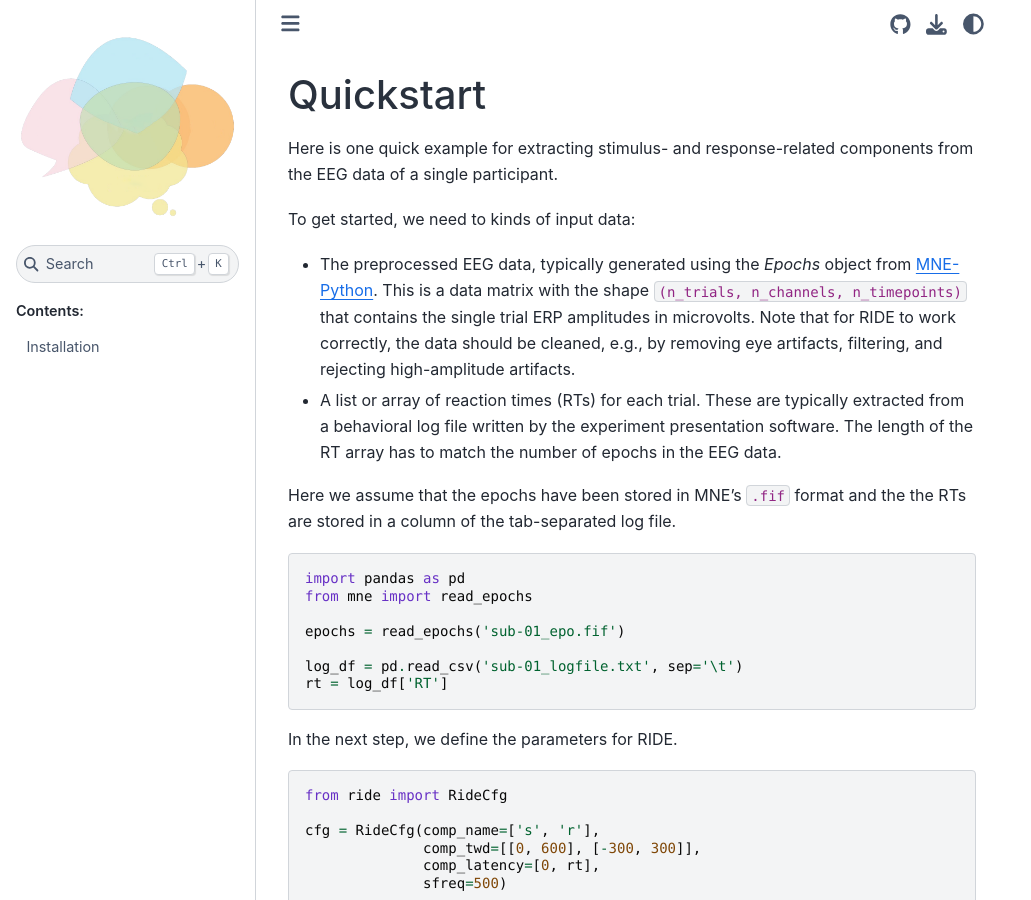
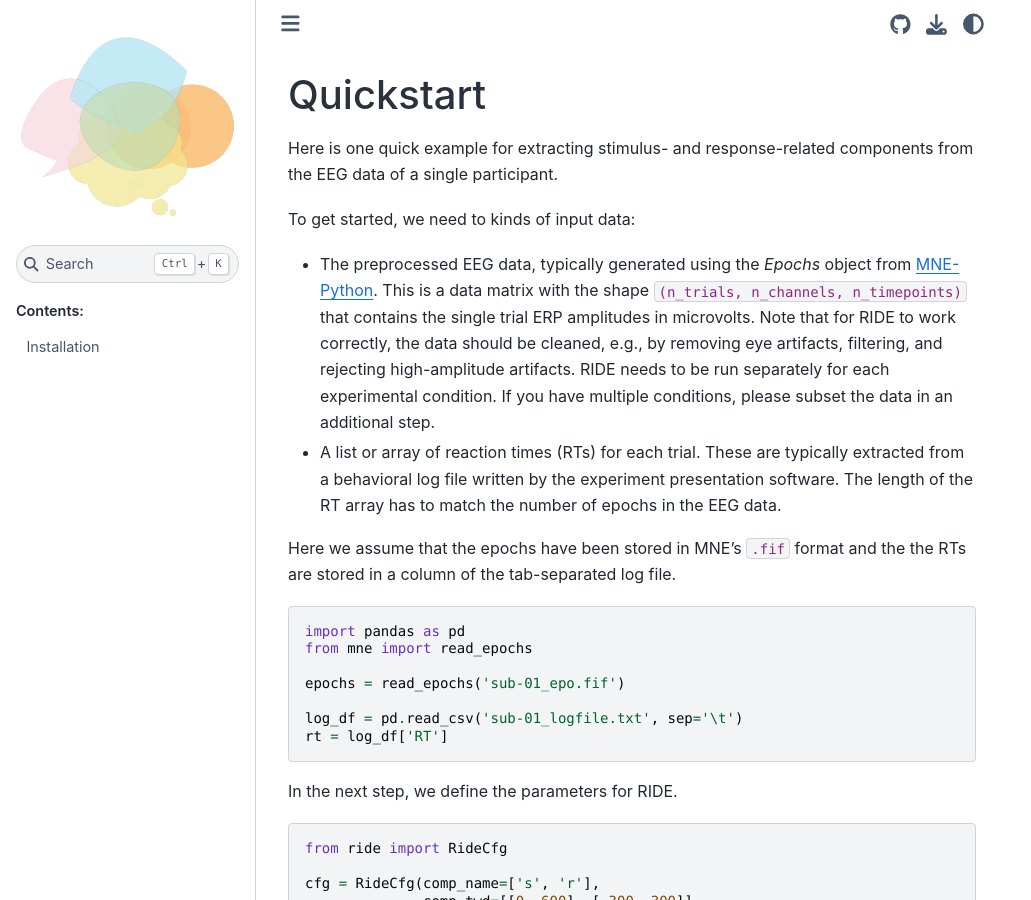
Before and after one commit to kirstenstark/eeg-ride, a Sphinx documentation site: the page built from doc/source/quickstart.rst, in a window 1280 px wide and 900 px high. Shown: the whole window, without its empty margins (0-1031 px from the left). Built offline with Sphinx 7.4.7 and the Sphinx Book theme 1.1.4, drawn with Linux system fonts in a browser that asks for light colours; the version number could not be read and is left out.

Commit message:
Improved quickstart documentation

```diff
--- a/doc/source/quickstart.rst
+++ b/doc/source/quickstart.rst
@@ -8,6 +8,8 @@ To get started, we need to kinds of input data:
 * The preprocessed EEG data, typically generated using the `Epochs` object from `MNE-Python <https://mne.tools/stable/index.html>`_.
   This is a data matrix with the shape ``(n_trials, n_channels, n_timepoints)`` that contains the single trial ERP amplitudes in microvolts.
   Note that for RIDE to work correctly, the data should be cleaned, e.g., by removing eye artifacts, filtering, and rejecting high-amplitude artifacts.
+  RIDE needs to be run separately for each experimental condition.
+  If you have multiple conditions, please subset the data in an additional step.
 
 * A list or array of reaction times (RTs) for each trial.
   These are typically extracted from a behavioral log file written by the experiment presentation software.
```
